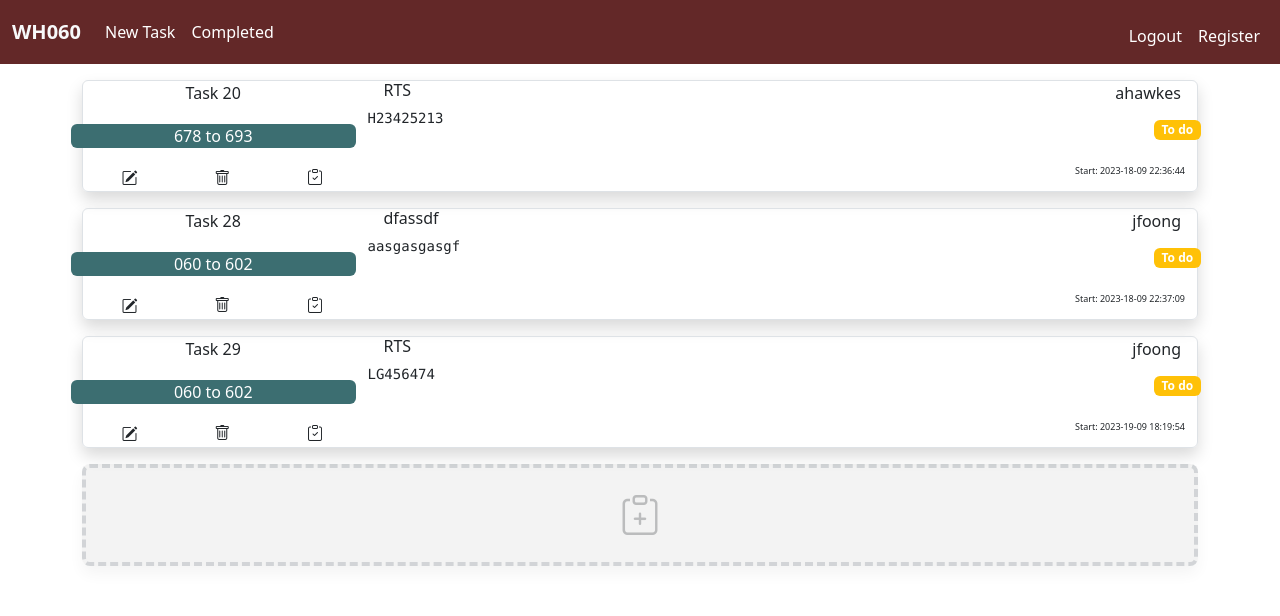
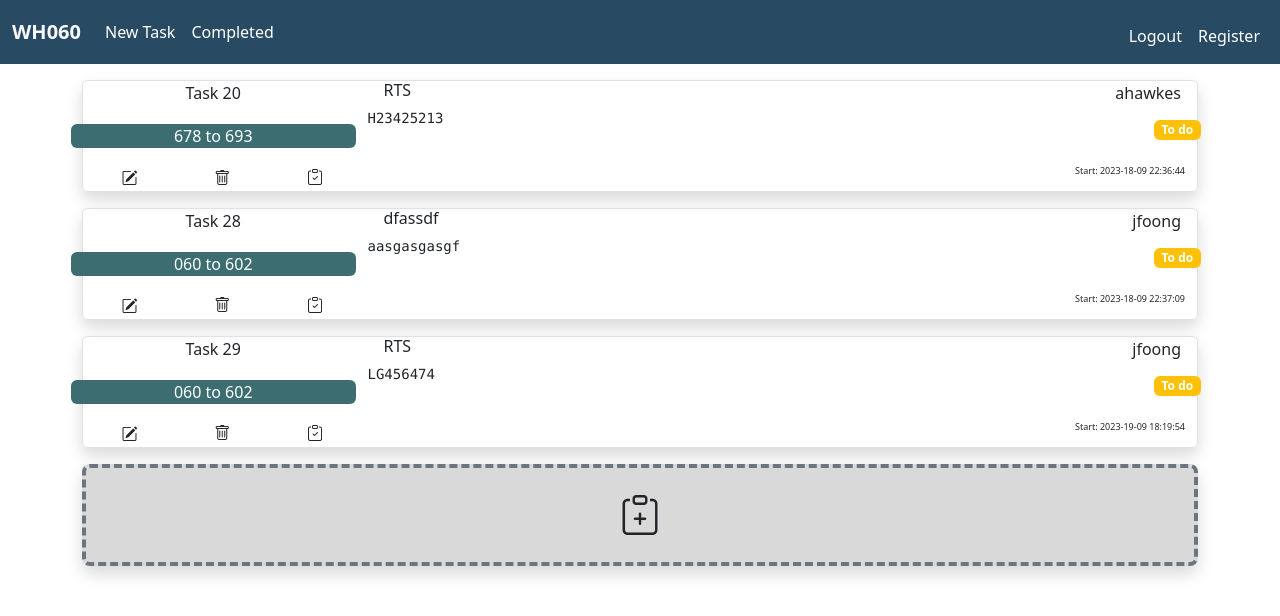
Before and after one commit to Waffleywaffers/warehousetodo, a Flask app: page / in a window 1280 px wide. Shown: the top 616 px of the page. Run offline with Flask 3, Linux system fonts and the light colour scheme; a user stored in the database is signed in; data comes from the database, SQL or seed files in the repository.

Commit message:
navbar styling

```diff
--- a/static/style.css
+++ b/static/style.css
@@ -12,7 +12,7 @@
 }
 
 .navbar {
-  background-color: #632828;
+  background-color: #284B63;
   color: white;
 }
 
@@ -22,7 +22,7 @@
 
 .newtask_container {
   border-style: dashed;
-  opacity: 0.3;
+  opacity: 0.;
   background-color: #D9D9D9;
 }
 
```
